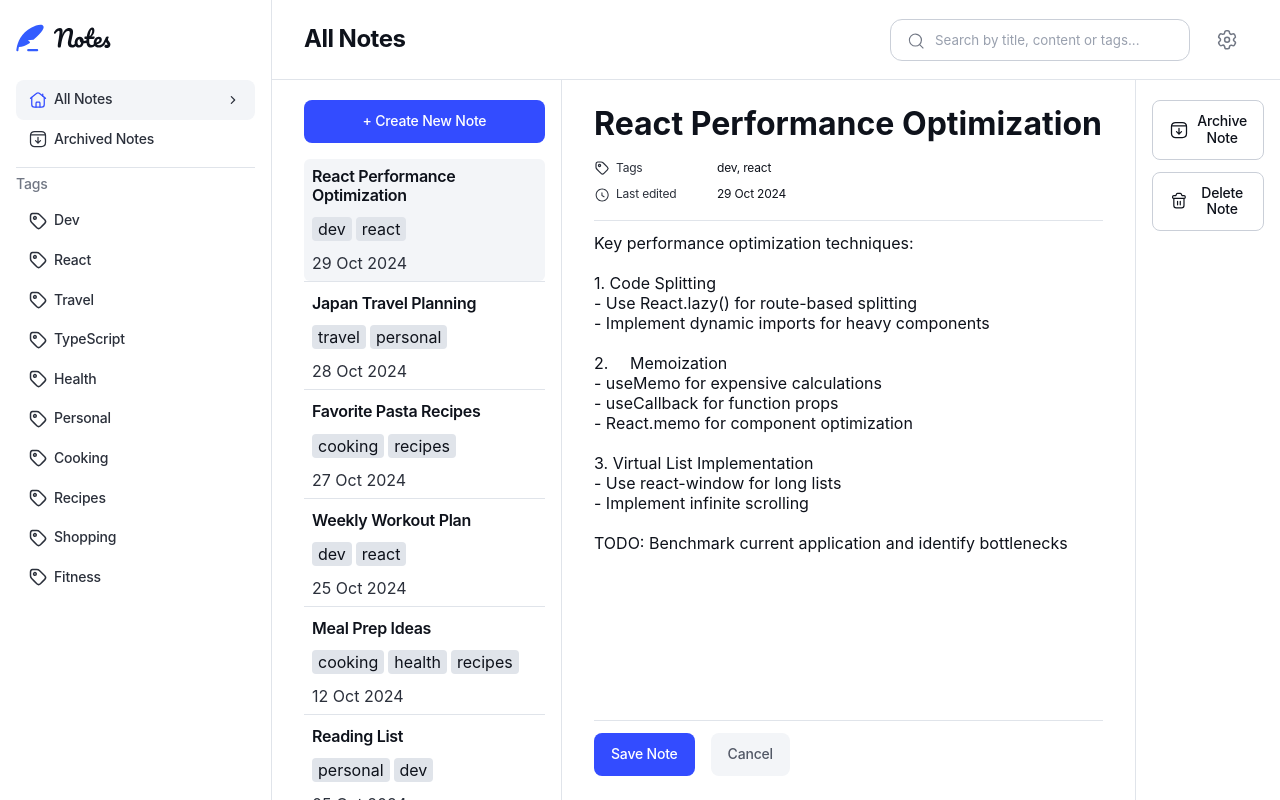
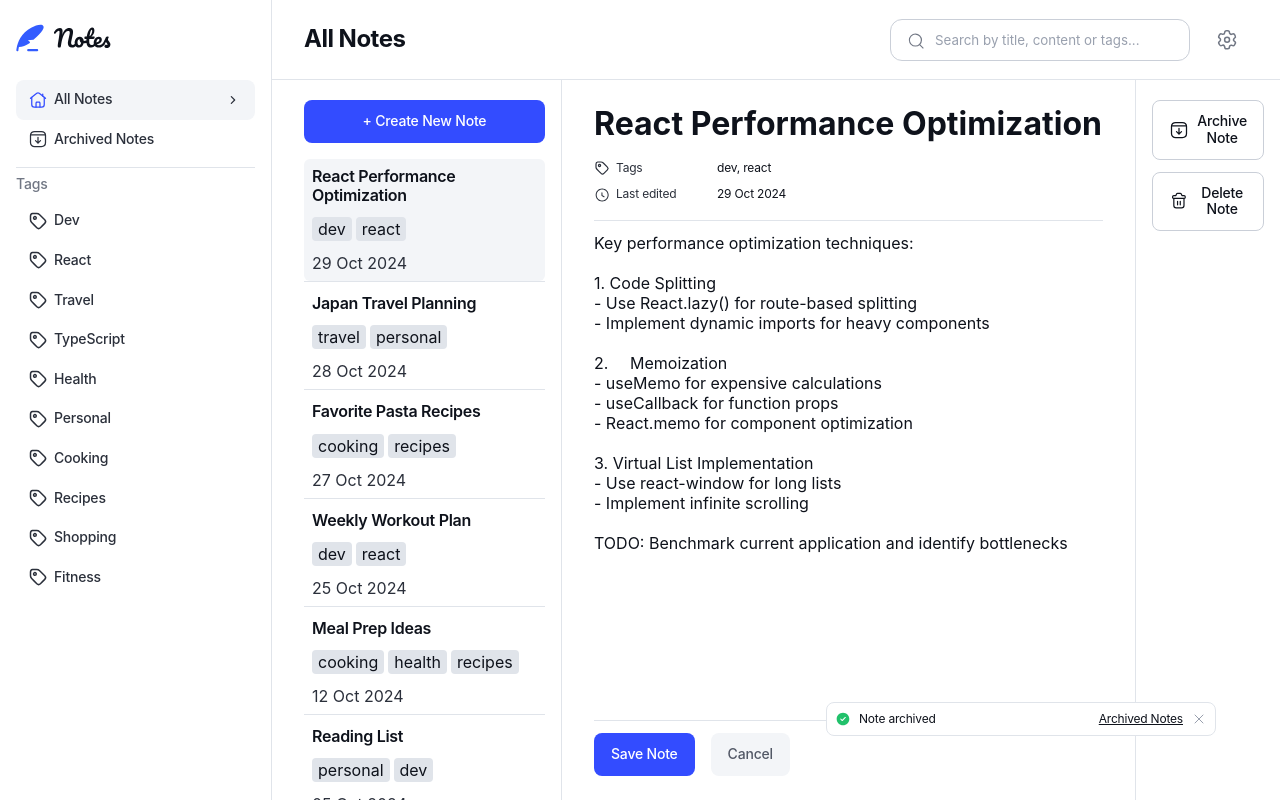
Before and after one commit to RicardoGeada/fm-note-taking-web-app, a React (Vite) app: page /all/note-0 in a window 1280 px wide. Built offline with nearby package versions, Linux system fonts and the light colour scheme; a web font is replaced by a local one.

Commit message:
feat(toast): add toast component

```diff
--- a/index.html
+++ b/index.html
@@ -9,6 +9,7 @@
   <body>
     <div id="root"></div>
     <div id="modals"></div>
+    <div id="toasts"></div>
     <script type="module" src="/src/main.tsx"></script>
   </body>
 </html>
--- a/src/components/NoteDetail/NoteDetail.tsx
+++ b/src/components/NoteDetail/NoteDetail.tsx
@@ -22,6 +22,7 @@ import TagIcon from "./../../assets/images/icon-tag.svg?react";
 import StatusIcon from "./../../assets/images/icon-status.svg?react";
 import LastEditedIcon from "./../../assets/images/icon-clock.svg?react";
 import NoteDetailProperty from "./NoteDetailProperty/NoteDetailProperty";
+import Toast from "../Toast/Toast";
 
 export default function NoteDetail() {
   const isDesktop = useMediaQuery({ minWidth: 1080 });
@@ -46,6 +47,9 @@ export default function NoteDetail() {
       {/* Modals */}
       <DeleteNoteModal ref={deleteNoteDialog} />
       <ArchiveNoteModal ref={archiveNoteDialog} />
+
+      {/* Toasts */}
+      <Toast text="Note archived" link={{to: "/archived", text: "Archived Notes"}}/>
 
       <div className={styles["note-wrapper"]}>
         <div className={styles["note"]}>
--- /dev/null
+++ b/src/components/Toast/Toast.module.scss
@@ -0,0 +1,58 @@
+@use "./../../fonts.scss";
+
+.toast {
+    position: absolute;
+    bottom: calc(56px + 20px);
+    right: 16px;
+    display: flex;
+    align-items: center;
+    gap: var(--spacing-100);
+    border: 1px solid var(--color-neutral-200);
+    border-radius: 8px;
+    background-color: var(--color-neutral-0);
+    padding: var(--spacing-100);
+    width: 390px;
+    animation: slideIn 225ms ease-in-out;
+
+
+    @include fonts.apply-text-preset("6");
+
+    &__checkmark-icon {
+        width: 16px;
+        height: 16px;
+        color: var(--color-green-500);
+    }
+
+    &__text {
+        flex: 1;
+    }
+
+    &__link {
+        color: var(--color-neutral-950);
+    }
+
+    &__close-icon {
+        width: 16px;
+        height: 16px;
+        color: var(--color-neutral-400);
+    }
+
+    @keyframes slideIn {
+        from {transform: translateX(calc(100% + 64px));}
+        to {transform: translateX(0);}
+    }
+}
+
+@media (min-width: 48rem) {
+    .toast {
+        bottom: calc(74px + 32px); // 74px mobile nav
+        right: 32px;
+    }
+}
+
+@media (min-width: 67.5rem) {
+    .toast {
+        bottom: 64px;
+        right: 64px;
+    }
+}
--- /dev/null
+++ b/src/components/Toast/Toast.tsx
@@ -0,0 +1,38 @@
+import { Link } from "react-router-dom";
+
+import styles from "./Toast.module.scss";
+
+import CheckIcon from "./../../assets/images/icon-checkmark.svg?react";
+import CloseIcon from "./../../assets/images/icon-cross.svg?react";
+import { createPortal } from "react-dom";
+
+
+type ToastProps = {
+    text: string;
+    link?: {
+        text: string,
+        to: string,
+    }
+}
+
+export default function Toast({text, link}: ToastProps) {
+    const toastRoot = document.getElementById("toasts");
+
+    if(!toastRoot) return null;
+
+
+    return createPortal(
+        <div
+            role="alert"
+            aria-live="polite"
+            aria-atomic="true"
+            className={styles["toast"]}
+        >
+        <CheckIcon className={styles["toast__checkmark-icon"]}/>
+        <span className={styles["toast__text"]}>{text}</span>
+        {link && <Link className={styles["toast__link"]} to={link.to}>{link.text}</Link>}
+        <CloseIcon className={styles["toast__close-icon"]}/>
+        </div>,
+        toastRoot
+    )
+}
--- a/src/index.scss
+++ b/src/index.scss
@@ -70,6 +70,21 @@
 body {
   color: var(--color-neutral-950);
 }
+
+#toasts {
+  position: fixed;
+  top: 0;
+  bottom: 0;
+  left: 0;
+  right: 0;
+  z-index: 2000;
+  pointer-events: none;
+}
+
+#toasts > * {
+  pointer-events: all;
+}
+
 
 // Links
 .link {
```
